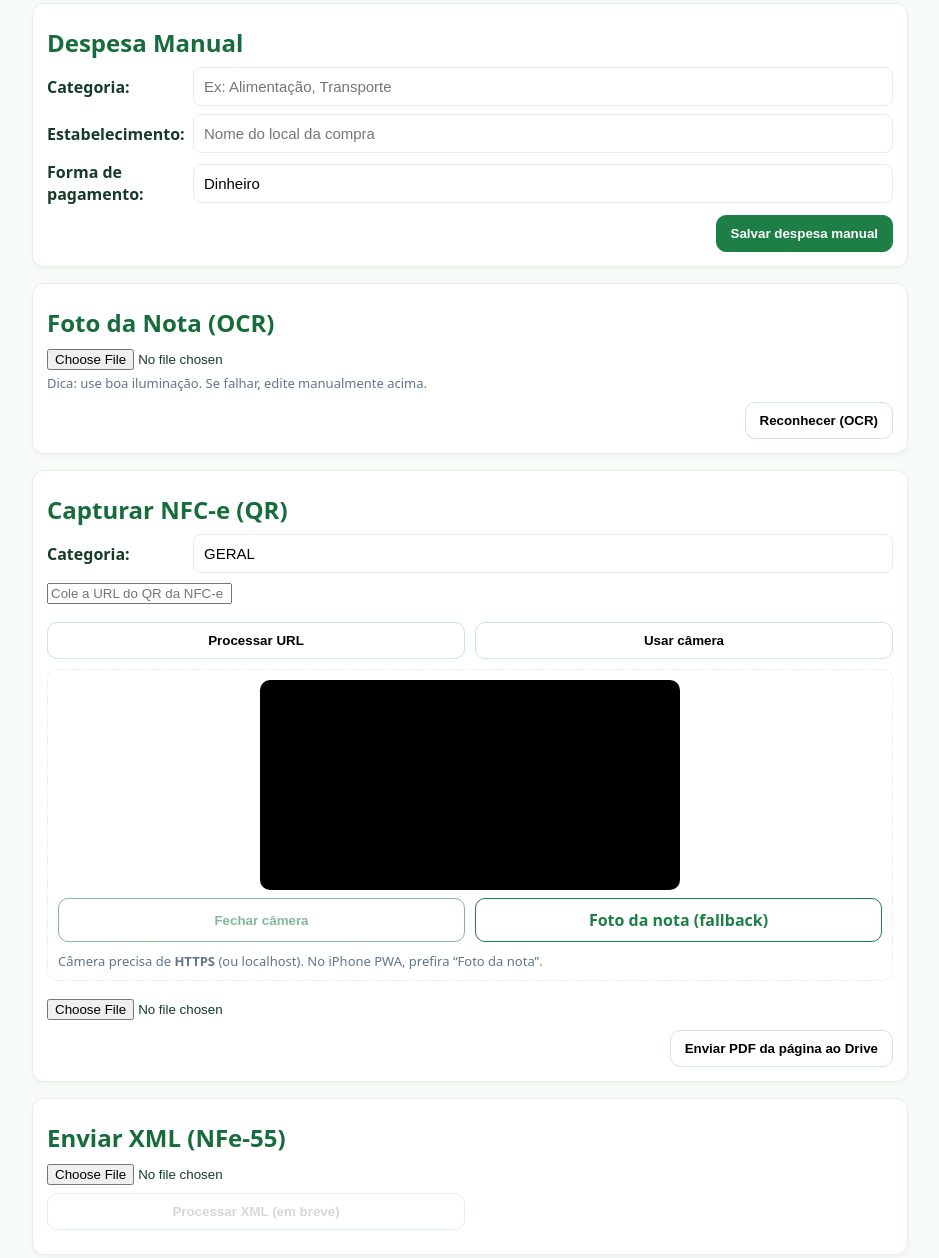
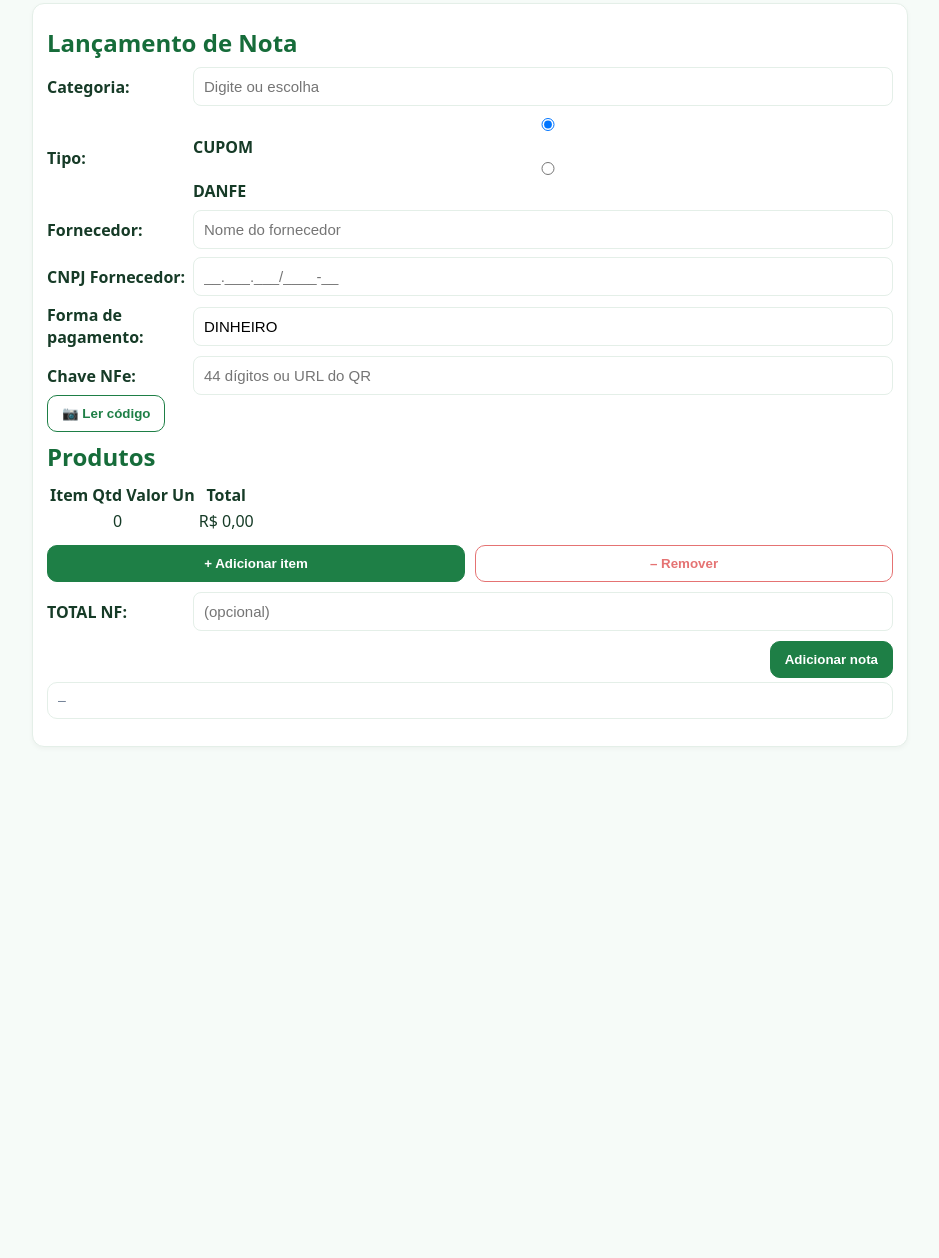
Before and after one commit to unikortec/unikor, a website with bundled scripts: page app/despesas/index.html in a window 1280 px wide. Shown: the part 117-1375 px from the top of the page, without its empty margins (170-1109 px from the left). After the commit the page ends 940 px from the top, so only its background shows below. Built offline with nearby package versions, Linux system fonts and the light colour scheme; a script that the page names is missing.

Commit message:
Atualizar o index.html

```diff
--- a/app/despesas/index.html
+++ b/app/despesas/index.html
@@ -7,7 +7,6 @@
   <meta name="theme-color" content="#1e7f46" />
   <link rel="manifest" href="./manifest.json" />
   <link rel="stylesheet" href="./css/style.css" />
-  <script src="https://apis.google.com/js/api.js"></script>
 </head>
 <body>
   <header class="topbar">
@@ -20,105 +19,105 @@
   </header>
 
   <div class="wrap">
-    <!-- Despesa Manual -->
     <div class="card">
-      <h2>Despesa Manual</h2>
+      <h2>Lançamento de Nota</h2>
 
       <div class="row">
         <label>Categoria:</label>
-        <input id="categoriaManual" list="listaCategorias" placeholder="Ex: Alimentação, Transporte" />
+        <input id="categoria" list="listaCategorias" placeholder="Digite ou escolha" />
         <datalist id="listaCategorias"></datalist>
       </div>
 
       <div class="row">
-        <label>Estabelecimento:</label>
-        <input id="estabelecimento" placeholder="Nome do local da compra" />
+        <label>Tipo:</label>
+        <div>
+          <label style="margin-right:16px"><input type="radio" name="tipo" value="CUPOM" checked /> CUPOM</label>
+          <label><input type="radio" name="tipo" value="DANFE" /> DANFE</label>
+        </div>
+      </div>
+
+      <div class="row">
+        <label>Fornecedor:</label>
+        <input id="fornecedor" placeholder="Nome do fornecedor" />
+      </div>
+
+      <div class="row">
+        <label>CNPJ Fornecedor:</label>
+        <input id="cnpj" placeholder="__.___.___/____-__" inputmode="numeric" maxlength="18" />
       </div>
 
       <div class="row">
         <label>Forma de pagamento:</label>
         <select id="formaPagamento">
-          <option value="DINHEIRO">Dinheiro</option>
-          <option value="PIX">PIX</option>
-          <option value="DEBITO">Débito</option>
-          <option value="CREDITO">Crédito</option>
-          <option value="BOLETO">Boleto</option>
-          <option value="OUTROS">Outros</option>
+          <option value="DINHEIRO">DINHEIRO</option>
+          <option value="BOLETO">BOLETO</option>
+          <option value="CARTAO">CARTÃO</option>
         </select>
       </div>
 
-      <div id="linhasProdutos"></div>
+      <div class="row hidden" id="rowParcelas">
+        <label>Parcelas:</label>
+        <select id="parcelas">
+          ${Array.from({length:12},(_,i)=>`<option value="${i+1}">${i+1}</option>`).join('')}
+        </select>
+      </div>
 
-      <div class="actions-right">
-        <button id="btnSalvarManual" class="btn primary">Salvar despesa manual</button>
+      <div class="row">
+        <label>Chave NFe:</label>
+        <input id="chave" placeholder="44 dígitos ou URL do QR" />
       </div>
-    </div>
+      <div class="actions-left" style="margin-top:-8px;margin-bottom:6px">
+        <button id="btnScanChave" class="btn outline" type="button">📷 Ler código</button>
+      </div>
 
-    <!-- Foto + OCR -->
-    <div class="card">
-      <h2>Foto da Nota (OCR)</h2>
+      <div class="divider"></div>
 
-      <input type="file" id="fotoNota" accept="image/*" capture="environment" />
-      <small class="muted">Dica: use boa iluminação. Se falhar, edite manualmente acima.</small>
+      <h2>Produtos</h2>
 
-      <div id="ocrPreviewWrap" class="ocr-preview-wrap hidden">
-        <img id="ocrPreviewImg" alt="Pré-visualização da nota" class="img-preview" />
-        <div class="grid2" style="margin-top:8px">
-          <button id="btnOcrTrocar" class="btn outline">Trocar foto</button>
-          <button id="btnOcrLimpar" class="btn">Limpar</button>
-        </div>
+      <table class="tbl">
+        <thead>
+          <tr>
+            <th>Item</th><th>Qtd</th><th>Valor Un</th><th>Total</th>
+          </tr>
+        </thead>
+        <tbody id="tbodyItens"></tbody>
+        <tfoot>
+          <tr class="sum-row">
+            <td></td>
+            <td style="text-align:right"><span id="sumQtd">0</span></td>
+            <td></td>
+            <td style="text-align:right"><span id="sumTotal">R$ 0,00</span></td>
+          </tr>
+        </tfoot>
+      </table>
+
+      <div class="grid2">
+        <button id="btnAddItem" class="btn primary">+ Adicionar item</button>
+        <button id="btnRemItem" class="btn outline" style="border-color:#e57373;color:#e57373">– Remover</button>
+      </div>
+
+      <div class="row">
+        <label>TOTAL NF:</label>
+        <input id="totalNota" placeholder="(opcional)" inputmode="decimal" />
       </div>
 
       <div class="actions-right">
-        <button id="btnOcr" class="btn">Reconhecer (OCR)</button>
-      </div>
-    </div>
-
-    <!-- NFC-e -->
-    <div class="card">
-      <h2>Capturar NFC-e (QR)</h2>
-
-      <div class="row">
-        <label>Categoria:</label>
-        <input id="categoriaNfce" value="GERAL" />
+        <button id="btnAdicionarNota" class="btn primary">Adicionar nota</button>
       </div>
 
-      <input id="qrUrl" placeholder="Cole a URL do QR da NFC-e" style="margin-bottom:8px" />
+      <pre id="statusBox" class="preview muted">—</pre>
+    </div>
+  </div>
 
-      <div class="grid2">
-        <button id="btnProcessarNfce" class="btn">Processar URL</button>
-        <button id="btnAbrirCamera" class="btn">Usar câmera</button>
+  <!-- Modal scanner -->
+  <div id="scanModal" class="modal hidden" role="dialog">
+    <div class="modal-box">
+      <div class="modal-head">
+        <strong>Leitor de código</strong>
+        <button id="btnCloseScan" class="btn outline">Fechar</button>
       </div>
-
-      <div class="scan-area">
-        <video id="video" class="qr" autoplay playsinline style="background:#000;border-radius:10px"></video>
-        <div class="grid2" style="margin-top:8px">
-          <button id="btnFecharCamera" class="btn outline" disabled>Fechar câmera</button>
-          <label class="btn outline" for="fotoNota" style="text-align:center">Foto da nota (fallback)</label>
-        </div>
-        <small class="muted">Câmera precisa de <b>HTTPS</b> (ou localhost). No iPhone PWA, prefira “Foto da nota”.</small>
-      </div>
-
-      <!-- Upload manual do PDF gerado na página oficial -->
-      <input type="file" id="pdfNfce" accept="application/pdf" style="margin-top:8px" />
-      <div class="actions-right">
-        <button id="btnUploadPdfNfce" class="btn">Enviar PDF da página ao Drive</button>
-      </div>
-    </div>
-
-    <!-- NFe-55 -->
-    <div class="card">
-      <h2>Enviar XML (NFe-55)</h2>
-      <input type="file" id="xmlFile" accept=".xml" />
-      <div class="grid2" style="margin-top:8px">
-        <button id="btnProcessarNfe" class="btn" disabled>Processar XML (em breve)</button>
-        <div></div>
-      </div>
-    </div>
-
-    <div class="card">
-      <h2>Status</h2>
-      <pre id="statusBox">—</pre>
+      <video id="scanVideo" autoplay playsinline class="scan-video"></video>
+      <div class="muted">Aponte para o QR/código de barras.</div>
     </div>
   </div>
 
```
